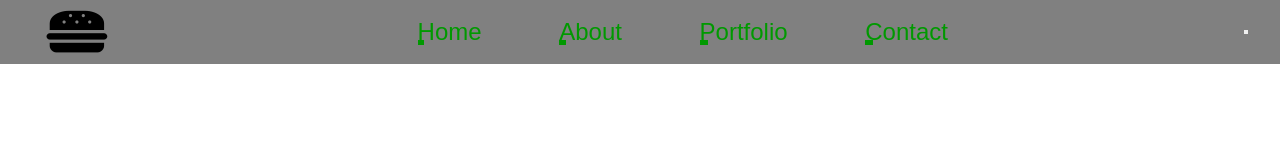
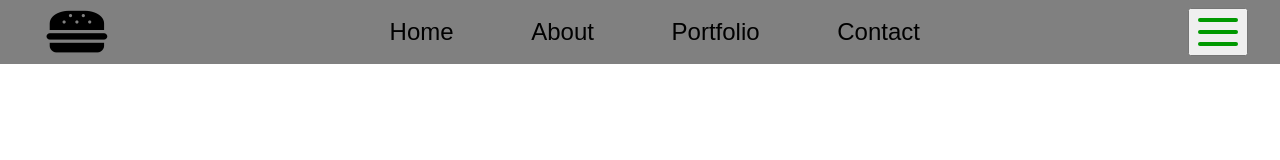
Before and after one commit to adno88/Hamburger-menu, a plain HTML site: page index.html in a window 1280 px wide. Drawn offline with Linux system fonts and the light colour scheme.

Commit message:
Added animated underline for ul

```diff
--- a/style.css
+++ b/style.css
@@ -33,19 +33,31 @@ a {
     text-decoration: none;
     font-size: 1.5rem;
     position: relative;
-    color: var(--green);
+    color: black;
 }
 a::after {
     content: '';
     position: absolute;
-    bottom: 0;
+    bottom: -10px;
     left: 0;
-    width: 10%;
+    width: 0%;
     background-color: var(--green);
     height: .2em;
+    border-radius: 10px;
+    transition: .3s ease-in-out;
+}
+a:hover::after {
+    width: 100%;
+}
+.line {
+    width: 3em;
+    height: .3em;
+    background: var(--green);
+    margin: .6em;
+    border-radius: 20px;
 }
 @media only screen and (max-width: 760px) {
     ul {
-
+        width: 100%;
     }
 }
```
